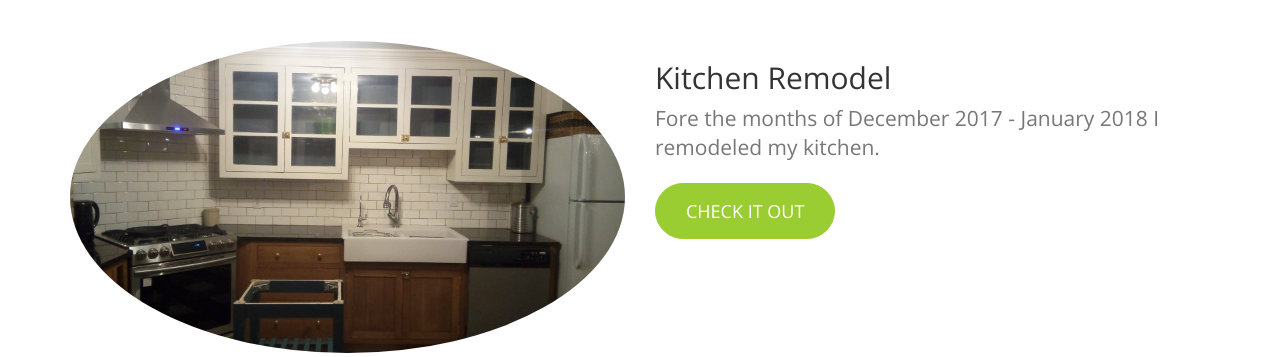
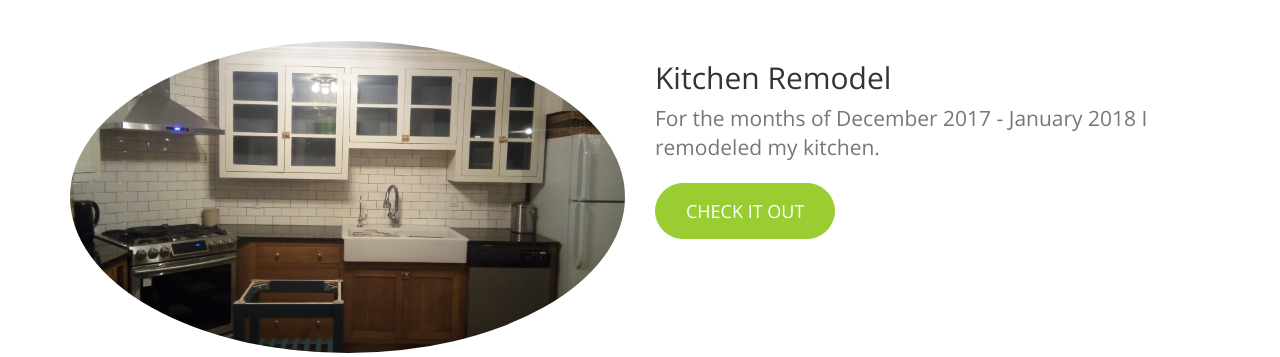
Before and after one commit to Xachman/zacharyironside-site, a Flask app: page /construction in a window 1280 px wide. Shown: the part 859-1216 px from the top of the page. Run offline with Flask 2, Linux system fonts and the light colour scheme; some libraries are stand-ins or nearby versions.

Commit message:
fix spelling

```diff
--- a/app/templates/content/construction.html
+++ b/app/templates/content/construction.html
@@ -17,7 +17,7 @@
                 </div>
                 <div class="col-sm-6">
                 	<h2 class="section-header">Kitchen Remodel</h2>
-                	<p class="lead text-muted">Fore the months of December 2017 - January 2018 I remodeled my kitchen.</p>
+                	<p class="lead text-muted">For the months of December 2017 - January 2018 I remodeled my kitchen.</p>
                 	<a href="/construction/kitchen-remodel" class="btn btn-primary btn-lg">Check it out</a>
                 </div>
 
```
